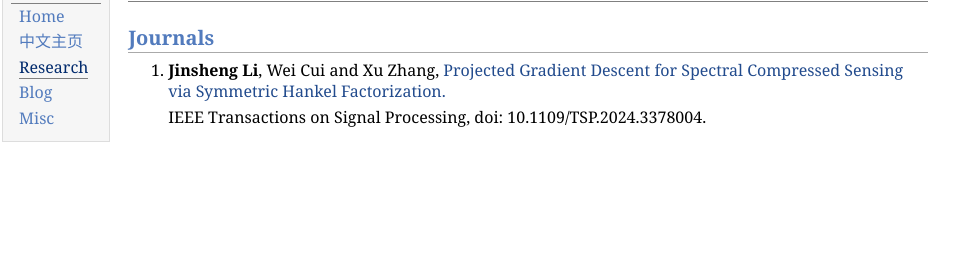
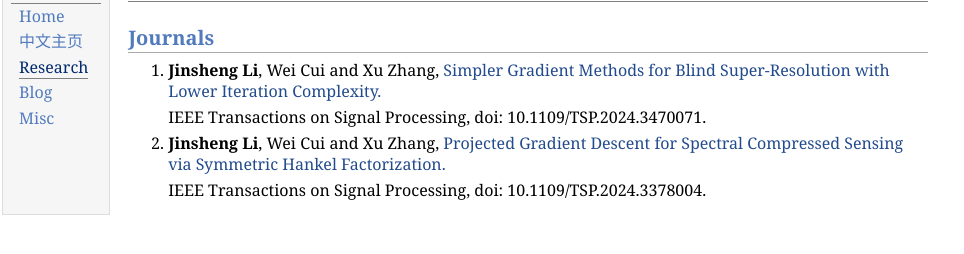
Before and after one commit to Jinshengg/Jinshengg.github.io, a plain HTML site: page research.html in a window 1280 px wide. Shown: the part 48-302 px from the top of the page, without its empty margins (0-964 px from the left). Drawn offline with nearby package versions, Linux system fonts and the light colour scheme; some packages are replaced by stand-ins of ours.

Commit message:
Update research.html

```diff
--- a/research.html
+++ b/research.html
@@ -33,10 +33,11 @@ MathJax.Hub.Config({
 </div>
 <h2>Journals </h2>
 <ol>
-<li><p><b>Jinsheng Li</b>, Wei Cui and Xu Zhang, <a href="https://ieeexplore.ieee.org/document/10474161" target=&ldquo;blank&rdquo;>Projected Gradient Descent for Spectral Compressed
+<li><p><b>Jinsheng Li</b>, Wei Cui and Xu Zhang, <a href="https://ieeexplore.ieee.org/document/10474161" target=&ldquo;blank&rdquo;>Simpler Gradient Methods for Blind Super-Resolution with Lower Iteration Complexity.</a>
+<p>IEEE Transactions on Signal Processing, doi: 10.1109/TSP.2024.3470071.
+<li><p><b>Jinsheng Li</b>, Wei Cui and Xu Zhang, <a href="https://ieeexplore.ieee.org/document/10697932" target=&ldquo;blank&rdquo;>Projected Gradient Descent for Spectral Compressed
 Sensing via Symmetric Hankel Factorization.</a>
 <p>IEEE Transactions on Signal Processing, doi: 10.1109/TSP.2024.3378004.
-
 </li>
 </ol>
 </td>
```
